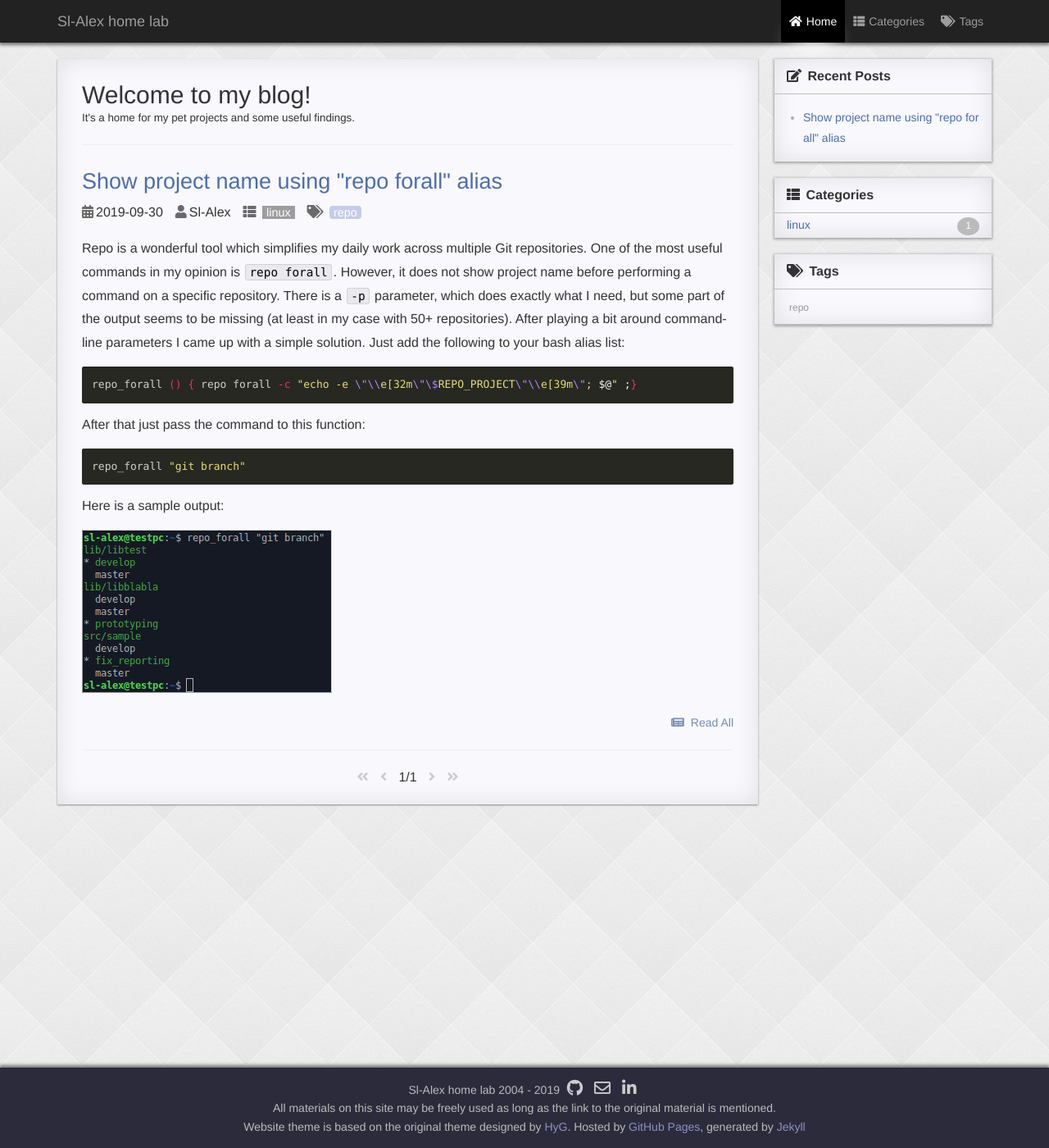
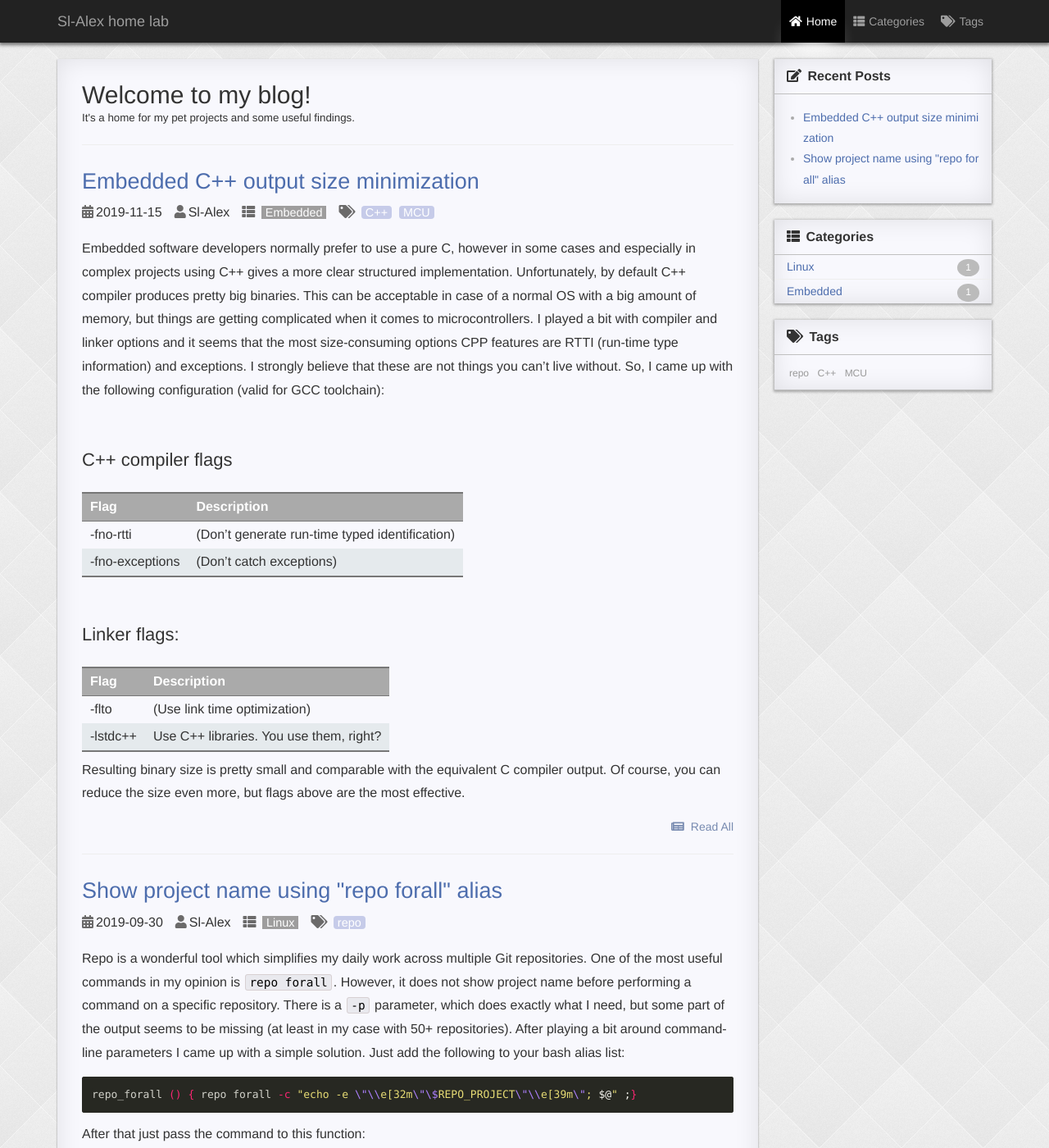
Before and after one commit to Sl-Alex/sl-alex.github.io, a Jekyll site: the page built from index.html, in a window 1280 px wide and 1400 px high. Shown: the whole window at 82% size. Built offline with Jekyll 4.4.1, drawn with Linux system fonts in a browser that asks for light colours; nearby versions of some CDN libraries; the list of posts is cut into pages by our own code.

Commit message:
Add a post about CPP output size minimization.

```diff
--- /dev/null
+++ b/_posts/2019-11-15-embedded_cpp_size_minimization.md
@@ -0,0 +1,29 @@
+---
+layout: post
+title: Embedded C++ output size minimization
+categories: Embedded
+tags: C++ MCU
+author: Sl-Alex
+---
+
+Embedded software developers normally prefer to use a pure C, however in some cases and especially in complex projects using C++ gives a more clear structured implementation.
+Unfortunately, by default C++ compiler produces pretty big binaries. This can be acceptable in case of a normal OS with a big amount of memory, but things are getting complicated when it comes to microcontrollers.
+I played a bit with compiler and linker options and it seems that the most size-consuming options CPP features are RTTI (run-time type information) and exceptions. I strongly believe that these are not things you can't live without.
+So, I came up with the following configuration (valid for GCC toolchain):
+
+### C++ compiler flags
+
+| Flag            | Description                                    |
+| :-------------- | :--------------------------------------------- |
+| -fno-rtti       | (Don't generate run-time typed identification) |
+| -fno-exceptions | (Don't catch exceptions)                       |
+
+### Linker flags:
+
+| Flag            | Description                                    |
+| :-------------- | :--------------------------------------------- |
+| -flto           | (Use link time optimization)                   |
+| -lstdc++        | Use C++ libraries. You use them, right?        |
+
+Resulting binary size is pretty small and comparable with the equivalent C compiler output.
+Of course, you can reduce the size even more, but flags above are the most effective.
```
Also changed, not shown: _posts/2019-09-30-repo_forall.md (+1 -1 lines).
